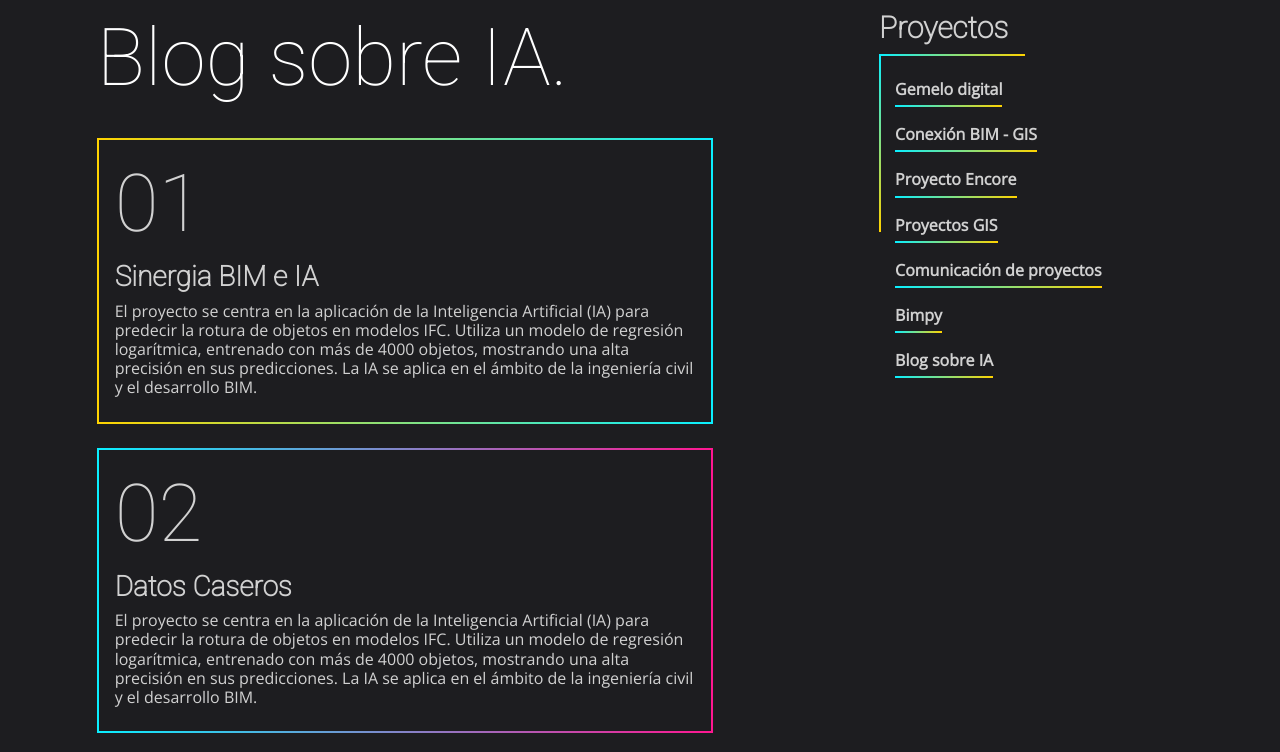
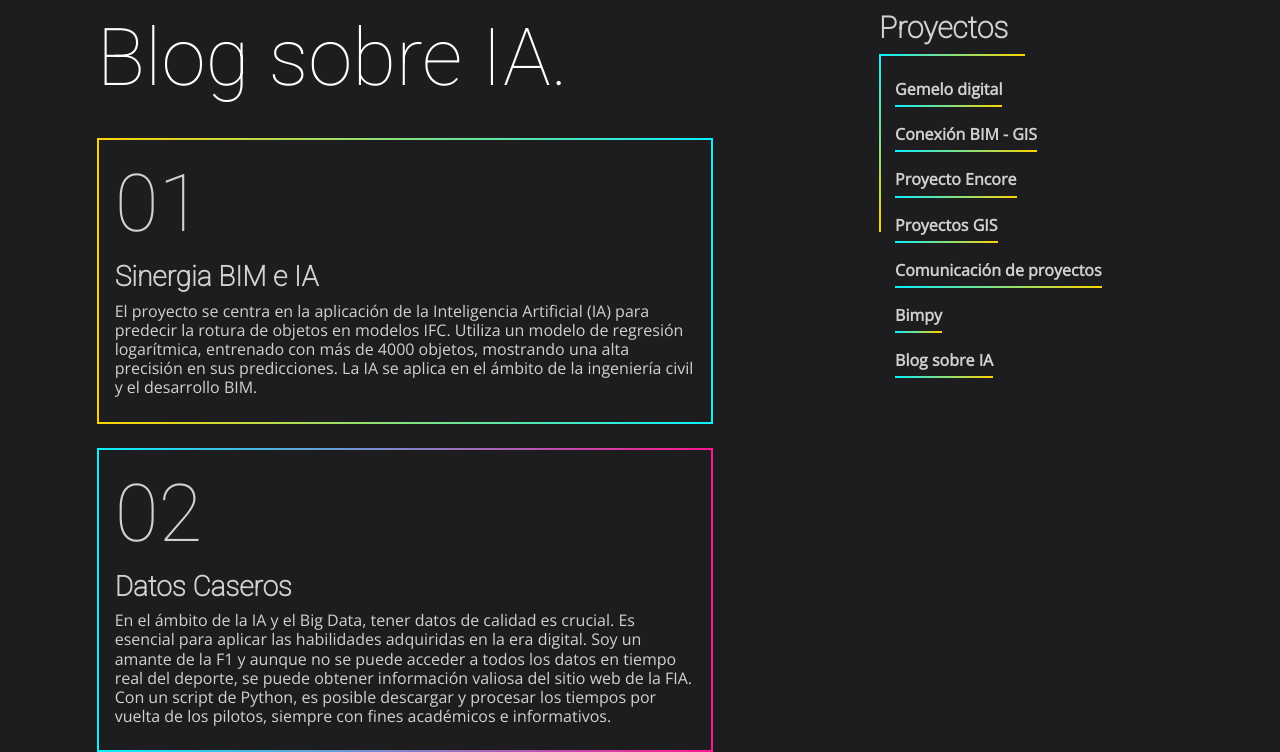
Before and after one commit to angeldiaz017/PersonalPorfolio, a plain HTML site: page IA.html in a window 1280 px wide. Shown: the part 94-846 px from the top of the page. Drawn offline with nearby package versions, Linux system fonts and the light colour scheme.

Commit message:
231016-2

```diff
--- a/IA.html
+++ b/IA.html
@@ -65,7 +65,7 @@
 
                     <a href="./BLOG02.html" style="text-decoration: none;">
                         <h1>02 <h3>Datos Caseros</h3></h1>
-                    <h6>El proyecto se centra en la aplicación de la Inteligencia Artificial (IA) para predecir la rotura de objetos en modelos IFC. Utiliza un modelo de regresión logarítmica, entrenado con más de 4000 objetos, mostrando una alta precisión en sus predicciones. La IA se aplica en el ámbito de la ingeniería civil y el desarrollo BIM.</h6>
+                    <h6>En el ámbito de la IA y el Big Data, tener datos de calidad es crucial. Es esencial para aplicar las habilidades adquiridas en la era digital. Soy un amante de la F1 y aunque no se puede acceder a todos los datos en tiempo real del deporte, se puede obtener información valiosa del sitio web de la FIA. Con un script de Python, es posible descargar y procesar los tiempos por vuelta de los pilotos, siempre con fines académicos e informativos.</h6>
                     </a>
 
                 </div>
```
